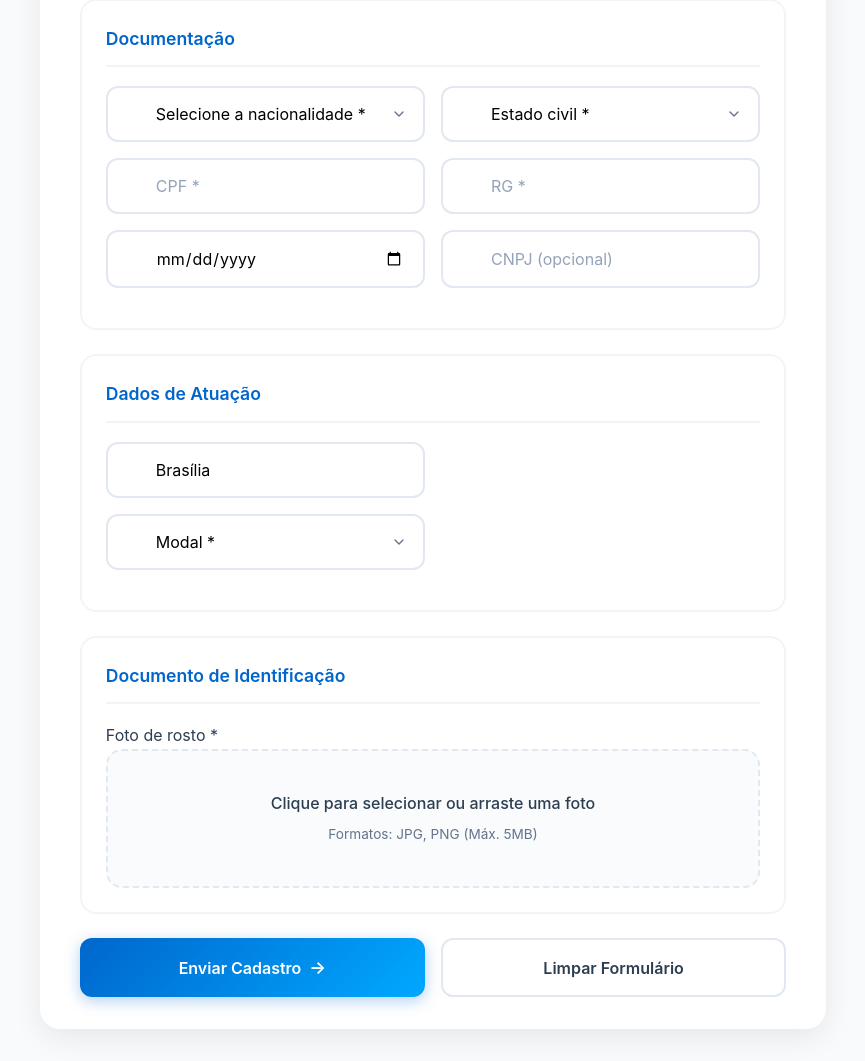
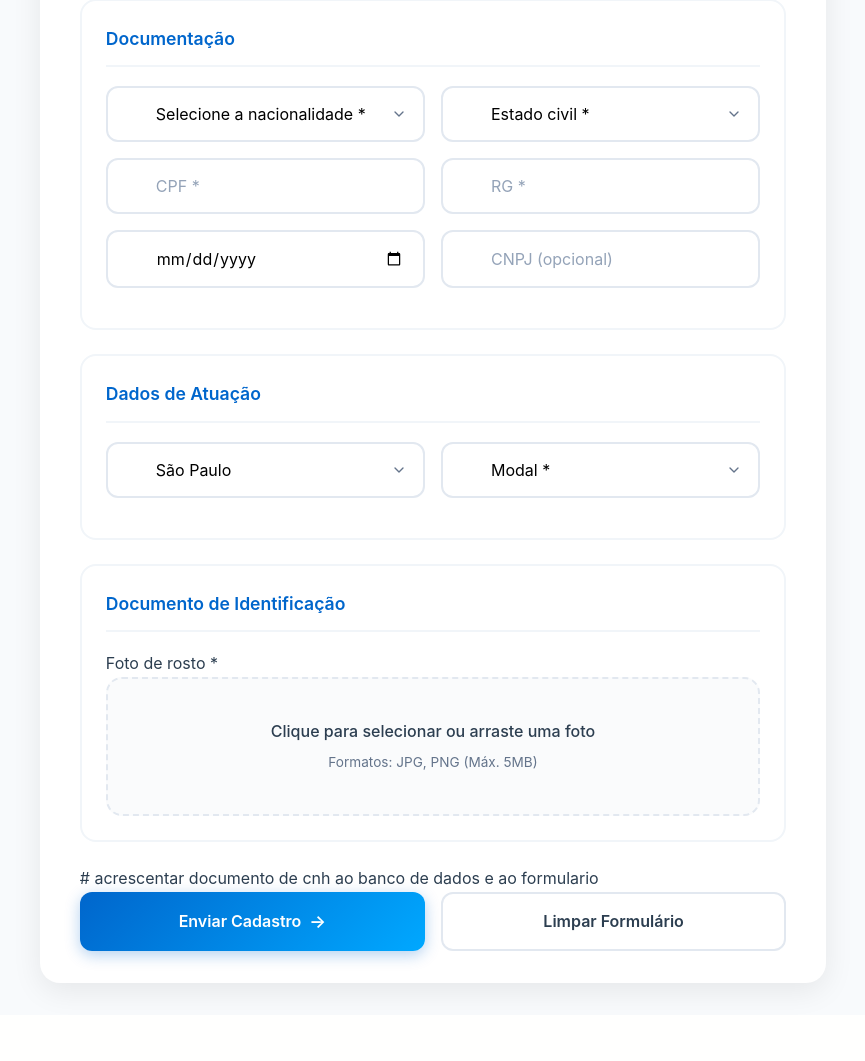
Before and after one commit to willian-cell/formulario-entrego, a Flask app: page / in a window 1280 px wide. Shown: the part 887-1948 px from the top of the page, without its empty margins (207-1072 px from the left). After the commit the page ends 1886 px from the top, so only its background shows below. Run offline with Flask 3, Linux system fonts and the light colour scheme.

Commit message:
Primeiro commit - formulário Entrego

```diff
--- a/templates/dashboard.html
+++ b/templates/dashboard.html
@@ -115,6 +115,8 @@
       .meta div{background:#f8fbff;border:1px solid var(--line);border-radius:8px;padding:8px}
       .meta b{display:block;color:var(--text);margin-bottom:3px}
     }
+
+
   </style>
 </head>
 <body>
--- a/templates/formulario.html
+++ b/templates/formulario.html
@@ -47,11 +47,7 @@
           <div class="input-group">
             <select name="tipo_chave_pix" required class="form-select">
               <option value="">Tipo de chave PIX *</option>
-              <option value="CPF">CPF</option>
               <option value="CNPJ">CNPJ</option>
-              <option value="Email">Email</option>
-              <option value="Telefone">Telefone</option>
-              <option value="Aleatória">Aleatória</option>
             </select>
 
             <input type="text" name="chave_pix" placeholder="Chave Pix *" required class="form-input">
@@ -59,7 +55,6 @@
 
           <select name="validacao_chave_pix" required class="form-select">
             <option value="">Validação de chave PIX *</option>
-            <option value="Física">Conta Física</option>
             <option value="PJ">Conta PJ (CNPJ/MEI)</option>
           </select>
         </div>
@@ -96,9 +91,12 @@
 
         <div class="form-section">
           <h3 class="section-title">Dados de Atuação</h3>
-          <div class="input-group">
-            <input type="text" name="cidade" id="cidade" placeholder="Cidade *" required class="form-input" autocomplete="off">
-              <ul id="cidade-list" class="autocomplete-list"></ul>
+          <div class="input-group" style="position: relative;">
+            <select name="cidade" id="cidade" required class="form-select">
+              <option value="">Selecione a cidade *</option>
+              <option value="Brasília">Brasília</option>
+              <option value="São Paulo">São Paulo</option>
+            </select>
             <select name="modal" required class="form-select">
               <option value="">Modal *</option>
               <option>Moto</option>
@@ -119,7 +117,7 @@
               </div>
             </label>
           </div>
-        </div>
+        </div> # acrescentar documento de cnh ao banco de dados e ao formulario
 
         <div class="form-actions">
           <button type="submit" class="btn btn-primary">
@@ -200,38 +198,25 @@ telefoneInput.addEventListener("input", (e) => {
 const inputCidade = document.getElementById("cidade");
 const listaCidade = document.getElementById("cidade-list");
 
-  // Define Brasília como padrão
-  inputCidade.value = "Brasília";
+// Lista inicial de sugestões
+const sugestoes = ["Brasília", "São Paulo"];
 
-  inputCidade.addEventListener("input", async () => {
-    const query = inputCidade.value.trim();
+// Define a primeira sugestão como valor padrão
+inputCidade.value = sugestoes[1];
+
+// Função para exibir sugestões iniciais
+function mostrarSugestoesIniciais() {
   listaCidade.innerHTML = "";
-
-    if (query.length < 2) return; // Começa a buscar a partir de 2 caracteres
-
-    try {
-      const res = await fetch("https://servicodados.ibge.gov.br/api/v1/localidades/municipios");
-      const cidades = await res.json();
-
-      // Filtra cidades que começam com o texto digitado
-      const filtradas = cidades
-        .filter(c => c.nome.toLowerCase().startsWith(query.toLowerCase()))
-        .slice(0, 10); // Limita a 10 sugestões
-
-      filtradas.forEach(c => {
+  sugestoes.forEach(c => {
     const li = document.createElement("li");
-        li.textContent = c.nome;
+    li.textContent = c;
     li.addEventListener("click", () => {
-          inputCidade.value = c.nome;
+      inputCidade.value = c;
       listaCidade.innerHTML = "";
     });
     listaCidade.appendChild(li);
   });
-
-    } catch (error) {
-      console.error("Erro ao buscar cidades:", error);
 }
-  });
 </script>
 
 </html>
```
Lines whose indentation alone changed are shown as unchanged.
